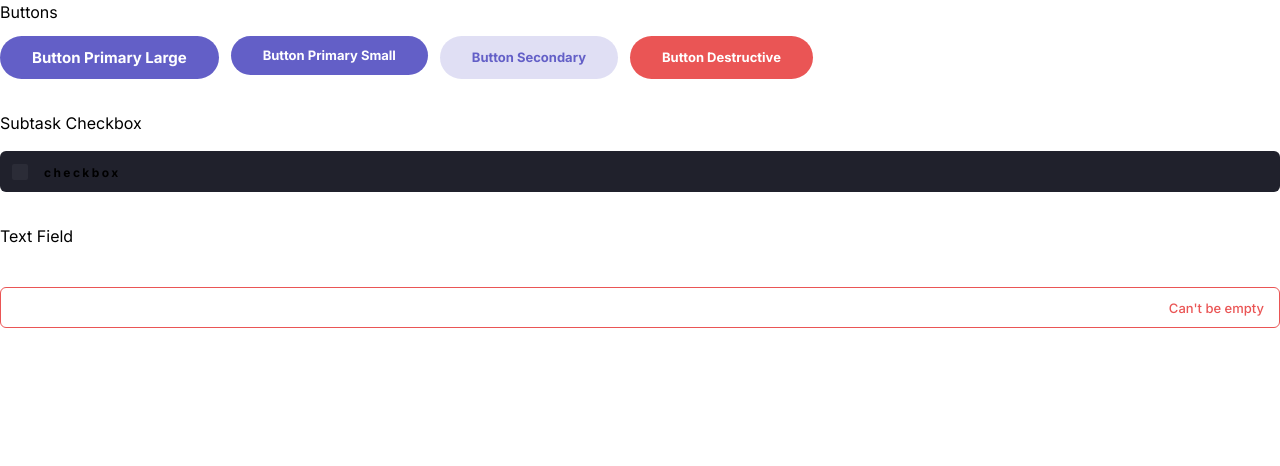
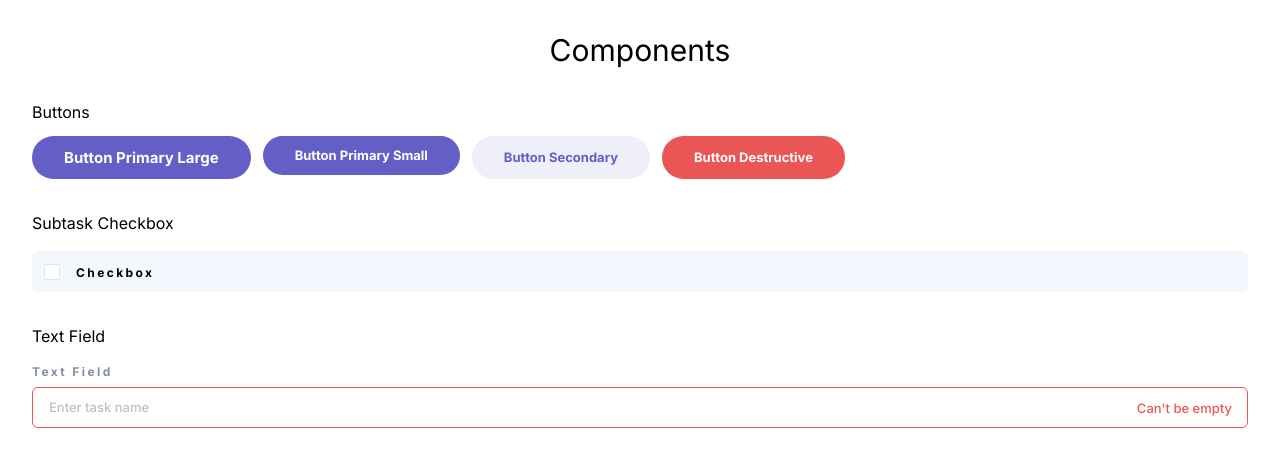
Before and after one commit to reaperxyndrome/frontendmentor-kanban, a Next.js app: page /component in a window 1280 px wide. Shown: the top 466 px of the page. Built offline with nearby package versions, Linux system fonts and the light colour scheme.

Commit message:
added dark mode for components

```diff
--- a/app/component/Button.tsx
+++ b/app/component/Button.tsx
@@ -55,7 +55,7 @@ export const ButtonSecondary: React.FC<LabelProps> = ({
     <Button
       label={label}
       className={twMerge(
-        `${typography.button_S} text-main_purple bg-main_purple bg-opacity-20 hover:bg-opacity-60 py-2`,
+        `${typography.button_S} text-main_purple bg-main_purple dark:bg-[white] dark:hover:bg-[white] bg-opacity-10 hover:bg-opacity-60 py-2`,
         className
       )}
     ></Button>
--- a/app/component/Checkbox.tsx
+++ b/app/component/Checkbox.tsx
@@ -12,14 +12,14 @@ export const Checkbox: React.FC<InputProps> = ({
   return (
     <div
       className={twMerge(
-        'p-3 bg-very_dark_grey rounded-md hover:bg-main_purple cursor-pointer',
+        'p-3 dark:bg-very_dark_grey bg-light_grey rounded-md dark:text-[white] hover:bg-main_purple hover:bg-opacity-25 cursor-pointer',
         className
       )}
     >
       <div className="flex items-center relative p-0">
         <input
           type="checkbox"
-          className="peer h-[1rem] w-[1rem] bg-dark_grey appearance-none peer-checked:bg-main_purple cursor-pointer rounded-sm"
+          className="peer h-[1rem] w-[1rem] dark:bg-dark_grey bg-[white] border border-medium_grey border-opacity-25 appearance-none checked:bg-main_purple cursor-pointer rounded-sm"
           id={id}
         />
         <Image
--- a/app/component/TextField.tsx
+++ b/app/component/TextField.tsx
@@ -22,7 +22,7 @@ export const TextField: React.FC<TextFieldProps> = ({
     <div className={twMerge('relative flex flex-col', className)}>
       <label
         htmlFor={id}
-        className={`${typography.heading_S} text-[white] mb-2`}
+        className={`${typography.heading_S} text-medium_grey dark:text-[white] mb-2`}
       >
         {label}
       </label>
@@ -31,7 +31,7 @@ export const TextField: React.FC<TextFieldProps> = ({
         onChange={handleInputChange}
         id={id}
         placeholder={placeholder}
-        className={`${typography.body_L} border bg-opacity-0 bg-[white] border-medium_grey focus:outline-none rounded-md px-4 py-2 placeholder:text-[white]/25 ${required && isSubmitted && !isFilled ? 'border-red' : ''}`}
+        className={`${typography.body_L} border bg-opacity-0 bg-[white] border-medium_grey focus:outline-none rounded-md px-4 py-2 placeholder:text-[black]/25 dark:placeholder:text-[white]/25 dark:text-[white] ${required && isSubmitted && !isFilled ? 'border-red' : ''}`}
         required={required}
       ></input>
       {required && !isFilled && isSubmitted && (
--- a/app/component/page.tsx
+++ b/app/component/page.tsx
@@ -9,9 +9,10 @@ import {
 
 export default function ComponentPage() {
   return (
-    <main className="flex flex-col gap-y-8">
+    <main className="flex flex-col gap-y-8 dark:bg-dark_grey p-8">
+      <h1 className='dark:text-[white] text-3xl self-center'>Components</h1>
       <section className="flex flex-col">
-        <h1>Buttons</h1>
+        <h2 className='dark:text-[white]'>Buttons</h2>
         <section className="flex flex-wrap gap-3 pt-3">
           <div>
             <ButtonPrimaryLarge
@@ -28,11 +29,11 @@ export default function ComponentPage() {
         </section>
       </section>
       <section className="flex flex-col">
-        <h1 className="mb-4">Subtask Checkbox</h1>
-        <Checkbox label="checkbox" id="check"></Checkbox>
+        <h2 className="mb-4 dark:text-[white]">Subtask Checkbox</h2>
+        <Checkbox label="Checkbox" id="check"></Checkbox>
       </section>
       <section className="flex flex-col">
-        <h1 className="mb-4">Text Field</h1>
+        <h2 className="mb-4 dark:text-[white]">Text Field</h2>
         <TextField
           label="Text Field"
           id="check"
```
